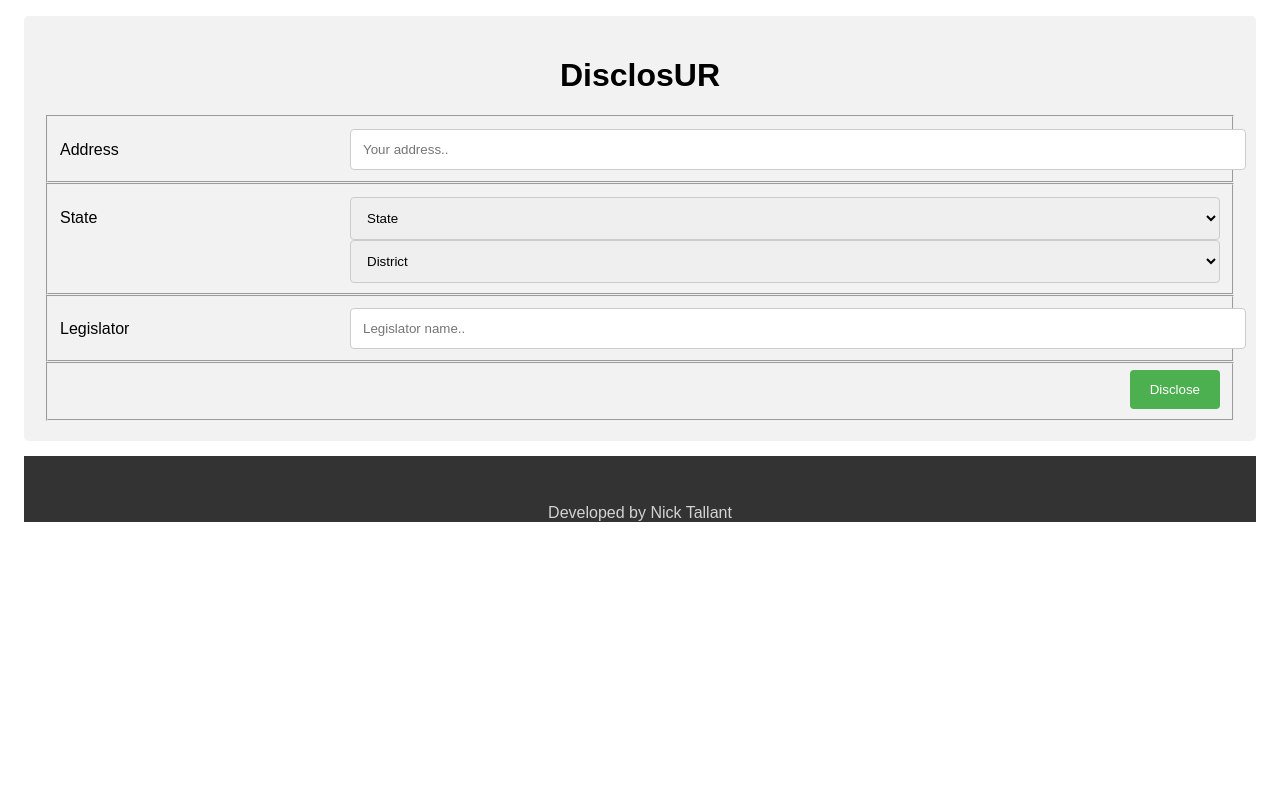
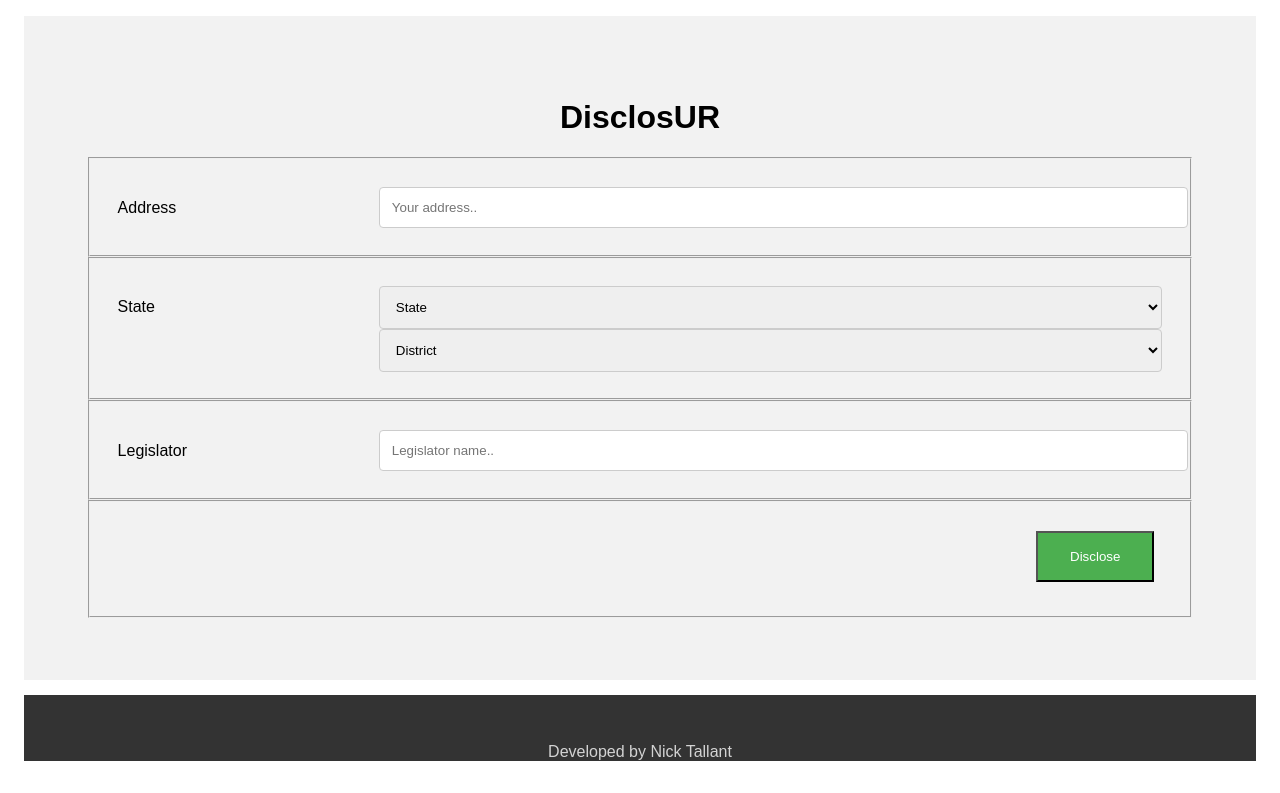
Before and after one commit to ndtallant/DisclosUR-v2, a Flask app: page / in a window 1280 px wide. Shown: the part 52-845 px from the top of the page. Before the commit the page ends 574 px from the top, so only its background shows below. Run offline with Flask 2, Linux system fonts and the light colour scheme.

Commit message:
looking at form padding

```diff
--- a/flask_site/static/test.css
+++ b/flask_site/static/test.css
@@ -22,6 +22,7 @@ li a:hover {
 }
 
 body {
+    margin: none;
     font-family: "Arial";
 }
 
@@ -49,7 +50,6 @@ footer {
     text-align: center;
 }
 
-
 a:link {
     text-decoration: none;
 }
@@ -70,21 +70,26 @@ label {
 input[type=submit] {
     background-color: #4CAF50;
     color: white;
-    padding: 12px 20px;
-    border: none;
-    border-radius: 4px;
+    padding: 1rem 2rem;
+    /*border: none;*/
+    /*border-radius: 4px;*/
     cursor: pointer;
     float: right;
+    margin: .5rem;
 }
 
 input[type=submit]:hover {
-    background-color: #45a049;
+        background-color: #45a049;
 }
 
 .container {
-    border-radius: 5px;
     background-color: #f2f2f2;
-    padding: 20px;
+    padding: 5%;
+
+}
+
+.row {
+    padding: 1rem;
 }
 
 .col-25 {
```
